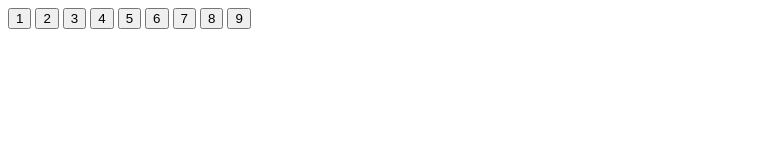
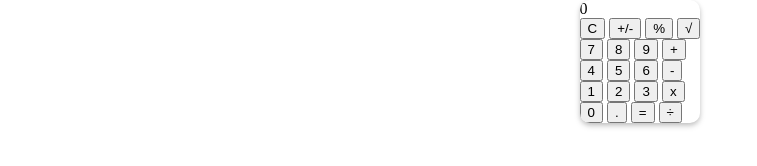
Before and after one commit to UlmM35/odin-calculator, a plain HTML site: page index.html in a window 1280 px wide. Shown: the whole page, without its empty margins (0-757 px from the left). Drawn offline with Linux system fonts and the light colour scheme.

Commit message:
Added buttons for calculator and added shadows with css

```diff
--- a/index.html
+++ b/index.html
@@ -7,18 +7,39 @@
     <title>Document</title>
 </head>
 <body>
-    <div class="calc-container">
-        <div class="display">
-            <button class="calc-button">1</button>
-            <button class="calc-button">2</button>
-            <button class="calc-button">3</button>
-            <button class="calc-button">4</button>
-            <button class="calc-button">5</button>
-            <button class="calc-button">6</button>
-            <button class="calc-button">7</button>
-            <button class="calc-button">8</button>
-            <button class="calc-button">9</button>
-        </div>
+    <div class="calculator">
+        <div class="calculator-display">0</div>
+        <div class="calculator-keys"></div>
+            <div class="first-row">
+                <button class="calculator-key">C</button>
+                <button class="calculator-key-operator">+/-</button>
+                <button class="calculator-key-operator">%</button>
+                <button class="calculator-key-operator">√</button>
+            </div>
+            <div class="second-row">
+                <button class="calculator-key">7</button>
+                <button class="calculator-key">8</button>
+                <button class="calculator-key">9</button>
+                <button class="calculator-key calculator-key-operator">+</button>
+            </div>
+            <div class="third-row">
+                <button class="calculator-key">4</button>
+                <button class="calculator-key">5</button>
+                <button class="calculator-key">6</button>
+                <button class="calculator-key calculator-key-operator">-</button>
+            </div>
+            <div class="fourth-row">
+                <button class="calculator-key">1</button>
+                <button class="calculator-key">2</button>
+                <button class="calculator-key">3</button>
+                <button class="calculator-key calculator-key-operator">x</button>
+            </div>
+            <div class="fifth-row">
+                <button class="calculator-key">0</button>
+                <button class="calculator-key">.</button>
+                <button class="calculator-key calculator-key-enter">=</button>
+                <button class="calculator-key calculator-key-operator">÷</button>
+            </div>
     </div>
     <script src="logic.js"></script>
 </body>
--- a/style.css
+++ b/style.css
@@ -0,0 +1,35 @@
+body {
+    display: flex;
+    justify-content: center;
+    align-items: center;
+    margin: 0;
+    padding: 0;
+}
+
+.calculator {
+    display: flex;
+    flex-direction: column;
+    justify-self: flex-end;
+    border-radius: 10px;
+    box-shadow: 0px 3px 6px 0px rgba(0, 0, 0, 0.15), 0px 2px 4px 0px rgba(0, 0, 0, 0.12);
+    overflow: hidden;
+}
+
+.calculator-display {
+
+}
+
+.calculator-keys {
+}
+
+.calculator-key {
+
+}
+
+.calculator-key-operator {
+
+}
+
+.calculator-key-enter {
+
+}
```
